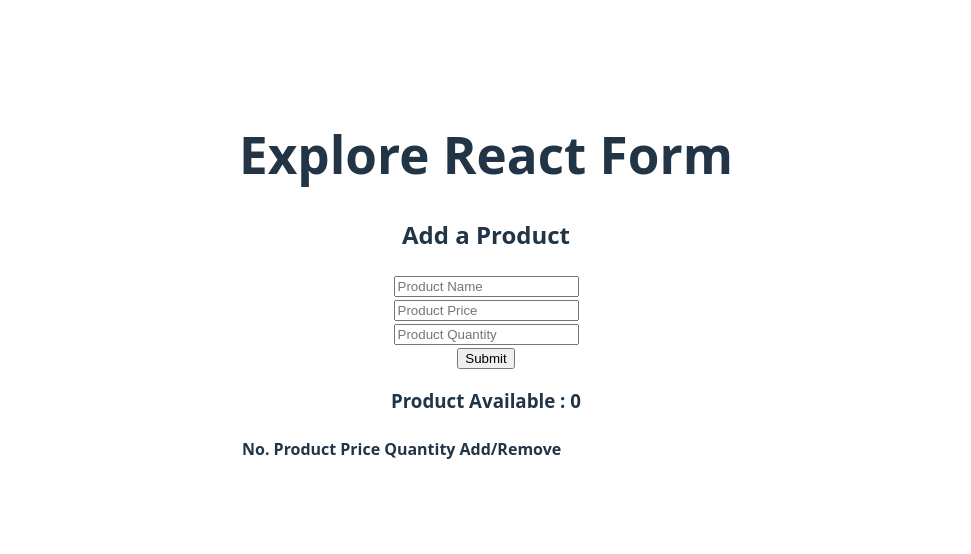
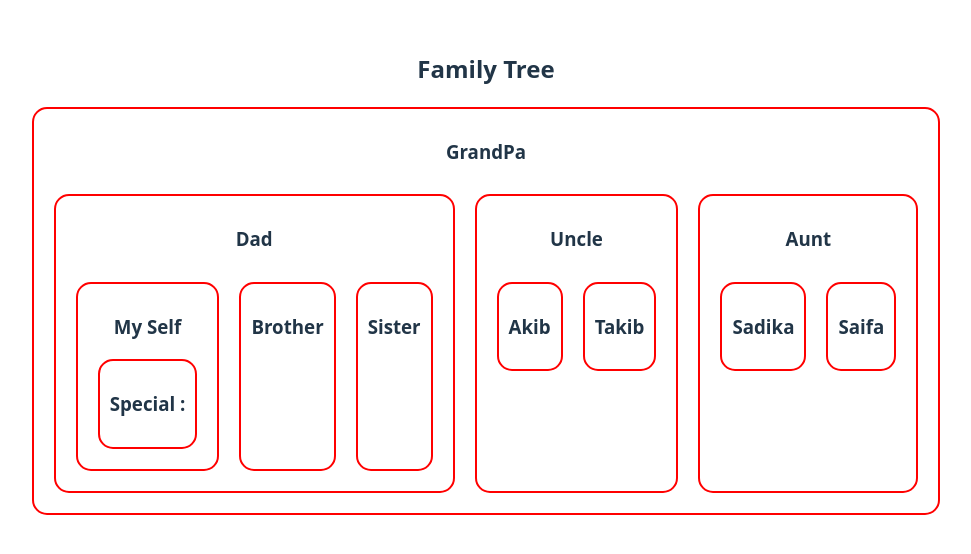
Before and after one commit to monirul8888/React-II, a React (Vite) app in the folder my-form/: page / in a window 1280 px wide. Shown: the part 122-676 px from the top of the page, without its empty margins (154-1125 px from the left). Built offline with nearby package versions, Linux system fonts and the light colour scheme.

Commit message:
Added Props dealing

```diff
--- a/my-form/src/App.jsx
+++ b/my-form/src/App.jsx
@@ -2,6 +2,9 @@
 import './App.css'
 import ControlField from './Components/ControlField/ControlField'
 import ControlField2 from './Components/ControlField/ControlField2'
+import FamilyTree from './Components/FamilyTree/FamilyTree'
+
+
 import FormAction from './Components/FormAction/FormAction'
 import HookForm from './Components/HookForm/HookForm'
 import Navbar from './Components/Navbar/Navbar'
@@ -14,14 +17,28 @@
   return (
     <>
 
-      <h1>Explore React Form</h1>
+      {/* <h1>Explore React Form</h1> */}
 
       {/* <SimpleForm></SimpleForm> */}
       {/* <FormAction></FormAction> */}
       {/* <ControlField></ControlField> */}
       {/* <ControlField2></ControlField2> */}
       {/* <HookForm></HookForm> */}
-      <ProductManagement></ProductManagement>
+
+      {/* <ProductManagement>
+
+      </ProductManagement> */}
+
+      <FamilyTree></FamilyTree>
+
+
+
+
+
+
+
+
+
 
     </>
   )
--- /dev/null
+++ b/my-form/src/Components/FamilyTree/Aunt.jsx
@@ -0,0 +1,17 @@
+import React from 'react';
+import Cousin from './Cousin';
+
+const Aunt = () => {
+    return (
+        <div>
+            <h3>Aunt</h3>
+             <section className='flex'>
+
+                <Cousin name = "Sadika"></Cousin>
+                <Cousin name = "Saifa"></Cousin>
+            </section>
+        </div>
+    );
+};
+
+export default Aunt;
--- /dev/null
+++ b/my-form/src/Components/FamilyTree/Brother.jsx
@@ -0,0 +1,11 @@
+import React from 'react';
+
+const Brother = () => {
+    return (
+        <div>
+            <h3>Brother</h3>
+        </div>
+    );
+};
+
+export default Brother;
--- /dev/null
+++ b/my-form/src/Components/FamilyTree/Cousin.jsx
@@ -0,0 +1,11 @@
+import React from 'react';
+
+const Cousin = ({name}) => {
+    return (
+        <div>
+            <h3>{name}</h3>
+        </div>
+    );
+};
+
+export default Cousin;{name}
--- /dev/null
+++ b/my-form/src/Components/FamilyTree/Dad.jsx
@@ -0,0 +1,19 @@
+import React from 'react';
+import MySelf from './MySelf';
+import Brother from './Brother';
+import Sister from './Sister';
+
+const Dad = () => {
+    return (
+        <div>
+            <h3>Dad</h3>
+            <section className='flex'>
+                <MySelf></MySelf>
+                <Brother></Brother>
+                <Sister></Sister>
+            </section>
+        </div>
+    );
+};
+
+export default Dad;
--- /dev/null
+++ b/my-form/src/Components/FamilyTree/FamilyTree.css
@@ -0,0 +1,10 @@
+.family-tree div{
+    border: 2px solid red;
+    padding: 10px;
+    margin: 10px;
+    border-radius: 15px;
+}
+
+.flex{
+    display: flex;
+}
--- /dev/null
+++ b/my-form/src/Components/FamilyTree/FamilyTree.jsx
@@ -0,0 +1,18 @@
+import React from 'react';
+import Dad from './Dad';
+import Uncle from './Uncle';
+import Aunt from './Aunt';
+import "./FamilyTree.css"
+import GrandPa from './GrandPa';
+
+const FamilyTree = () => {
+    const asset = "Diamond";
+    return (
+        <div className='family-tree'>
+            <h2>Family Tree</h2>
+            <GrandPa></GrandPa>
+        </div>
+    );
+};
+
+export default FamilyTree;
--- /dev/null
+++ b/my-form/src/Components/FamilyTree/GrandPa.jsx
@@ -0,0 +1,21 @@
+import React from "react";
+import Dad from "./Dad";
+import Uncle from "./Uncle";
+import Aunt from "./Aunt";
+
+const GrandPa = () => {
+  return (
+    <div>
+      <h3>GrandPa</h3>
+
+      <section className="flex">
+        <Dad></Dad>
+        <Uncle></Uncle>
+        <Aunt></Aunt>
+      </section>
+
+    </div>
+  );
+};
+
+export default GrandPa;
--- /dev/null
+++ b/my-form/src/Components/FamilyTree/MySelf.jsx
@@ -0,0 +1,13 @@
+import React from 'react';
+import Special from './Special';
+
+const MySelf = () => {
+    return (
+        <div>
+            <h3>My Self</h3>
+            <Special></Special>
+        </div>
+    );
+};
+
+export default MySelf;
--- /dev/null
+++ b/my-form/src/Components/FamilyTree/Sister.jsx
@@ -0,0 +1,11 @@
+import React from 'react';
+
+const Sister = () => {
+    return (
+        <div>
+            <h3>Sister</h3>
+        </div>
+    );
+};
+
+export default Sister;
--- /dev/null
+++ b/my-form/src/Components/FamilyTree/Special.jsx
@@ -0,0 +1,11 @@
+import React from 'react';
+
+const Special = ({name}) => {
+    return (
+        <div>
+            <h3>Special : {name}</h3>
+        </div>
+    );
+};
+
+export default Special;
--- /dev/null
+++ b/my-form/src/Components/FamilyTree/Uncle.jsx
@@ -0,0 +1,16 @@
+import React from 'react';
+import Cousin from './Cousin';
+
+const Uncle = () => {
+    return (
+        <div>
+            <h3>Uncle</h3>
+            <section className='flex'>
+                <Cousin name = "Akib"></Cousin>
+                <Cousin name = "Takib"></Cousin>
+            </section>
+        </div>
+    );
+};
+
+export default Uncle;
```
